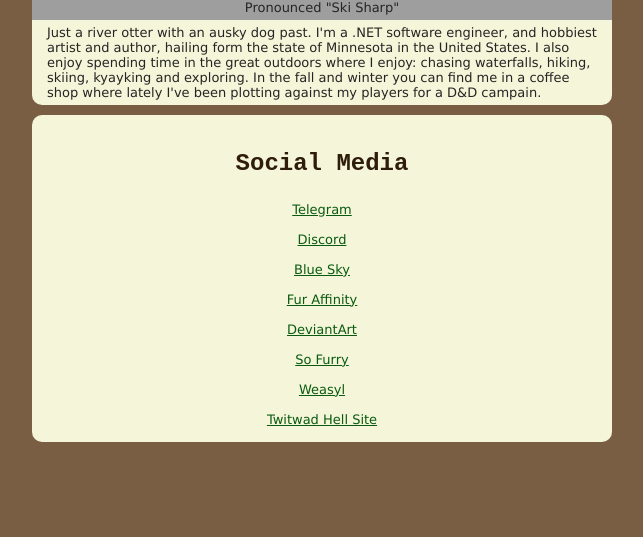
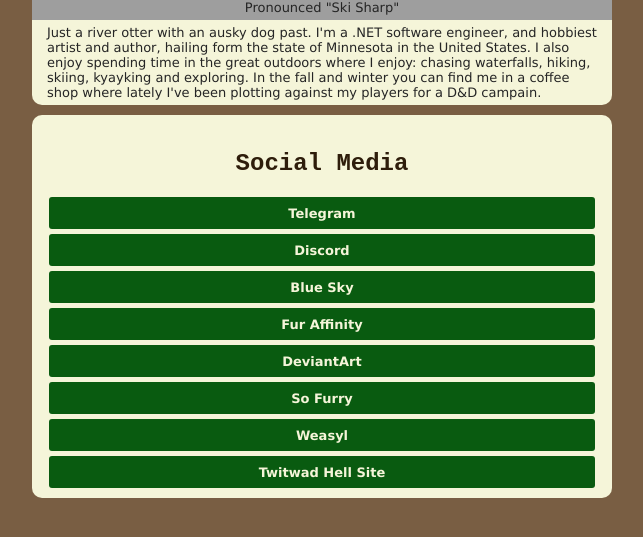
Before and after one commit to steffen-holler/crazyausky.com, a plain HTML site: page index.htm in a window 1280 px wide. Shown: the part 215-752 px from the top of the page, without its empty margins (318-961 px from the left). Drawn offline with Linux system fonts and the light colour scheme; grey boxes are pictures that could not be loaded.

Commit message:
made click boxes

```diff
--- a/ausky.css
+++ b/ausky.css
@@ -103,17 +103,26 @@
 }
 
 .link-item{
-    padding: 5px;
-    margin: 5px;
-    display:block;
-    border-radius: 5px;
-    border-color: #795E43;
-    border-width: 1px;
+    font-size: medium;
+    background-color: #095B10;
+    color:#F5F5D9;
     text-align: center;
-    align-items: center;
-    margin-left: auto;
-    margin-right: auto;
+    font-family: Verdana, Geneva, Tahoma, sans-serif;
+    font-weight: bold;
+    cursor: pointer;
+    position: relative;
+    margin: 5px 2px;
+    line-height: 2;
+    border-radius: 3px;
+    display: block;
+}
 
+.link-content{
+    color:#F5F5D9;
+    width: 100%;
+    height: 100%;
+    top:0;
+    left: 0;
 }
 .icon-pic{
     border-radius: 5px;
--- a/index.htm
+++ b/index.htm
@@ -27,62 +27,62 @@
 
         <div class="content-bubble">
             <h2>Social Media</h2>
-            <ui>
-                <div class="link-item">
+            <ui class="link-item">
                 <a href="https://t.me/ski_sharp">
+                    <span class="link-content">
                         Telegram
+                    </span>
                 </a>
-                </div>
             </ui>
-            <ui>
-                <div class="link-item">
+            <ui class="link-item">
                 <a href="https://discordapp.com/users/ski_sharp">
+                    <span class="link-content">
                     Discord
+                    </span>
                 </a>
-                </div>
             </ui>
-            <ui>
-                <div class="link-item">
+            <ui class="link-item">
                 <a href="https://bsky.app/profile/skisharp.bsky.social">
+                    <span class="link-content">
                         Blue Sky
+                    </span>
                 </a>
-                </div>
             </ui>
-            <ui>
-                <div class="link-item">
+            <ui class="link-item">
+                <a href="https://www.furaffinity.net/user/skisharp">
+                    <span class="link-content">
                         <!--img src="https://www.furaffinity.net/favicon.ico" /-->
-                    <a href="https://www.furaffinity.net/user/skisharp">
                         Fur Affinity
+                    </span>
                 </a>
-                </div>
             </ui>
-            <ui>
-                <div class="link-item">
+            <ui class="link-item">
                 <a href="https://www.deviantart.com/skisharp">
+                    <span class="link-content">
                         DeviantArt
+                    </span>
                 </a>
-                </div>
             </ui>
-            <ui>
-                <div class="link-item">
+            <ui class="link-item">
                 <a href="https://ski-sharp.sofurry.com/">
+                    <span class="link-content">
                         So Furry
+                    </span>
                 </a>
-                </div>
             </ui>
-            <ui>
-                <div class="link-item">
+            <ui class="link-item">
                <a href="https://www.weasyl.com/~skisharp">
+                    <span class="link-content">
                         Weasyl
+                    </span>
                 </a>
-                </div>
             </ui>
-            <ui>
-                <div class="link-item">
+            <ui class="link-item">
                 <a href="https://twitter.com/ski_sharp">
+                    <span class="link-content">
                         Twitwad Hell Site
+                    </span>
                 </a>
-                </div>
             </ui>
         </div>
     </body>
```
Lines whose indentation alone changed are shown as unchanged.
